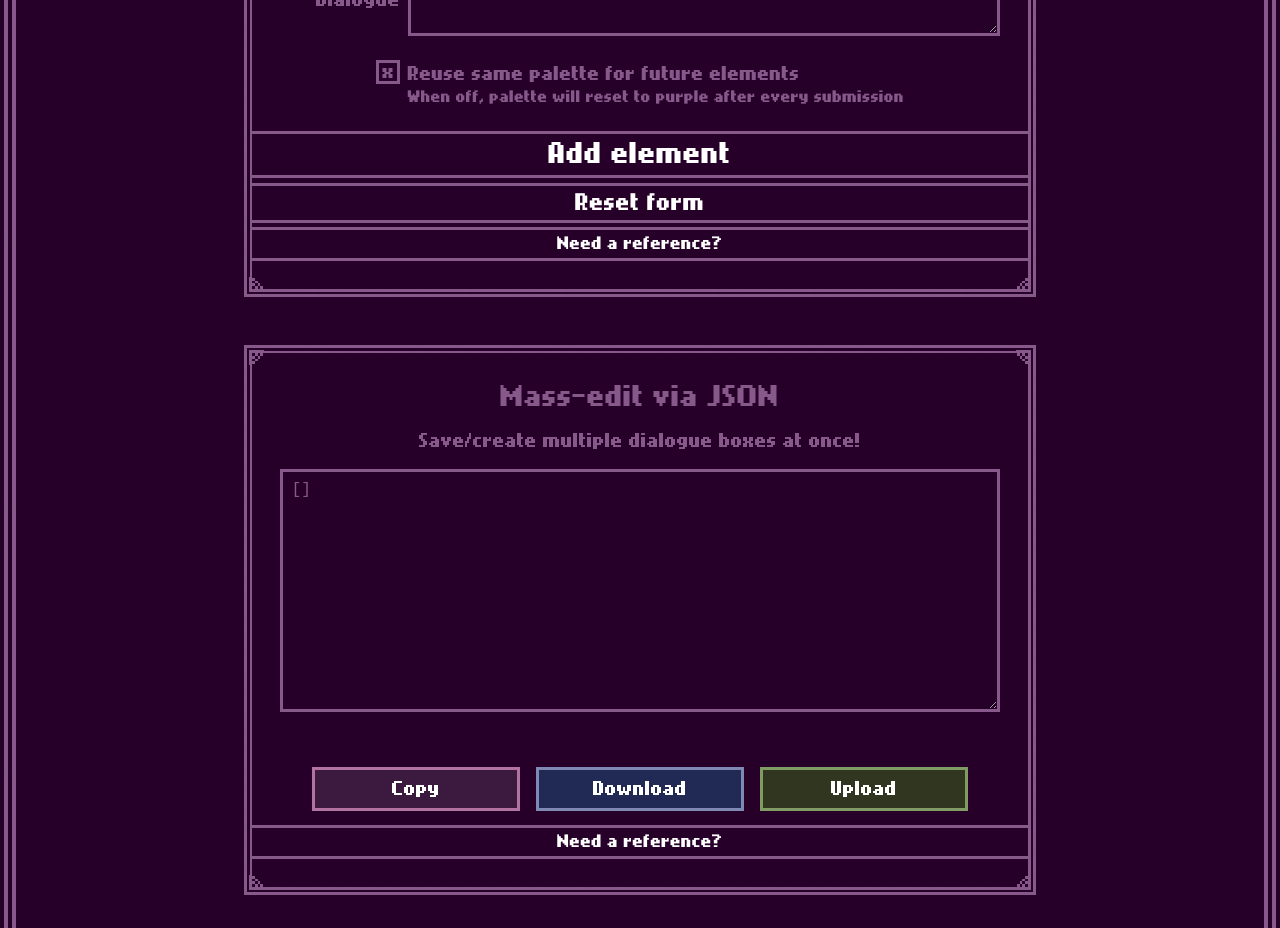
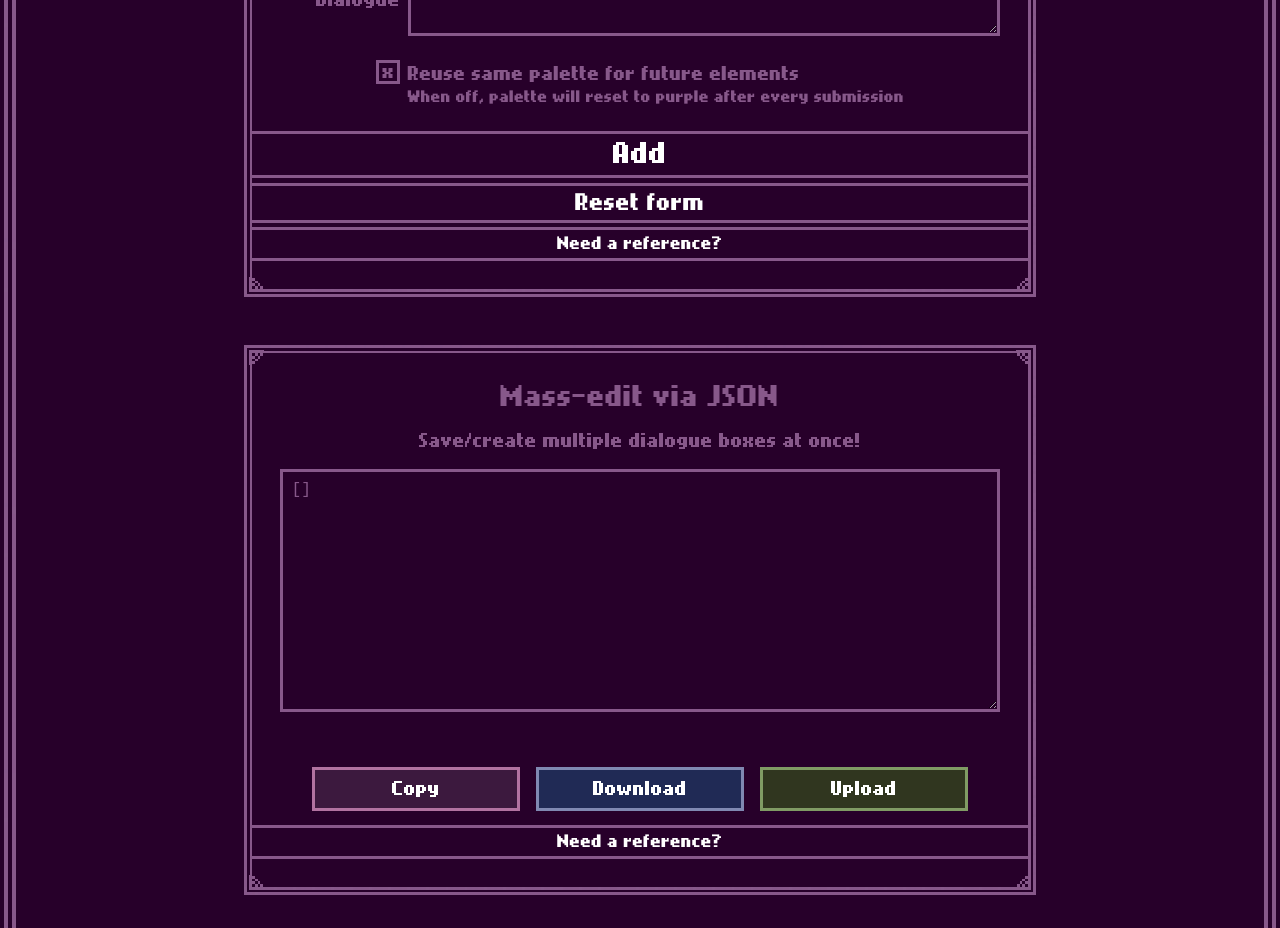
Before and after one commit to wovenstarlight/beebo-dialogue, a React (Create React App) app: page / in a window 1280 px wide. Shown: the part 780-1708 px from the top of the page. Built offline with nearby package versions, Linux system fonts and the light colour scheme.

Commit message:
Simplify form submission labels

```diff
--- a/src/i18n/en.js
+++ b/src/i18n/en.js
@@ -130,9 +130,9 @@ const MESSAGES = {
 	/** Action items (generally on buttons) */
 	ACTIONS: {
 		/** AddForm: Submit */
-		ADD: "Add element",
+		ADD: "Add",
 		/** Block edit form: Submit */
-		UPDATE: "Update element",
+		UPDATE: "Update",
 		/** AddForm: Clear fields */
 		RESET: "Reset form",
 		/** Block edit form: Close form and revert changes */
```
